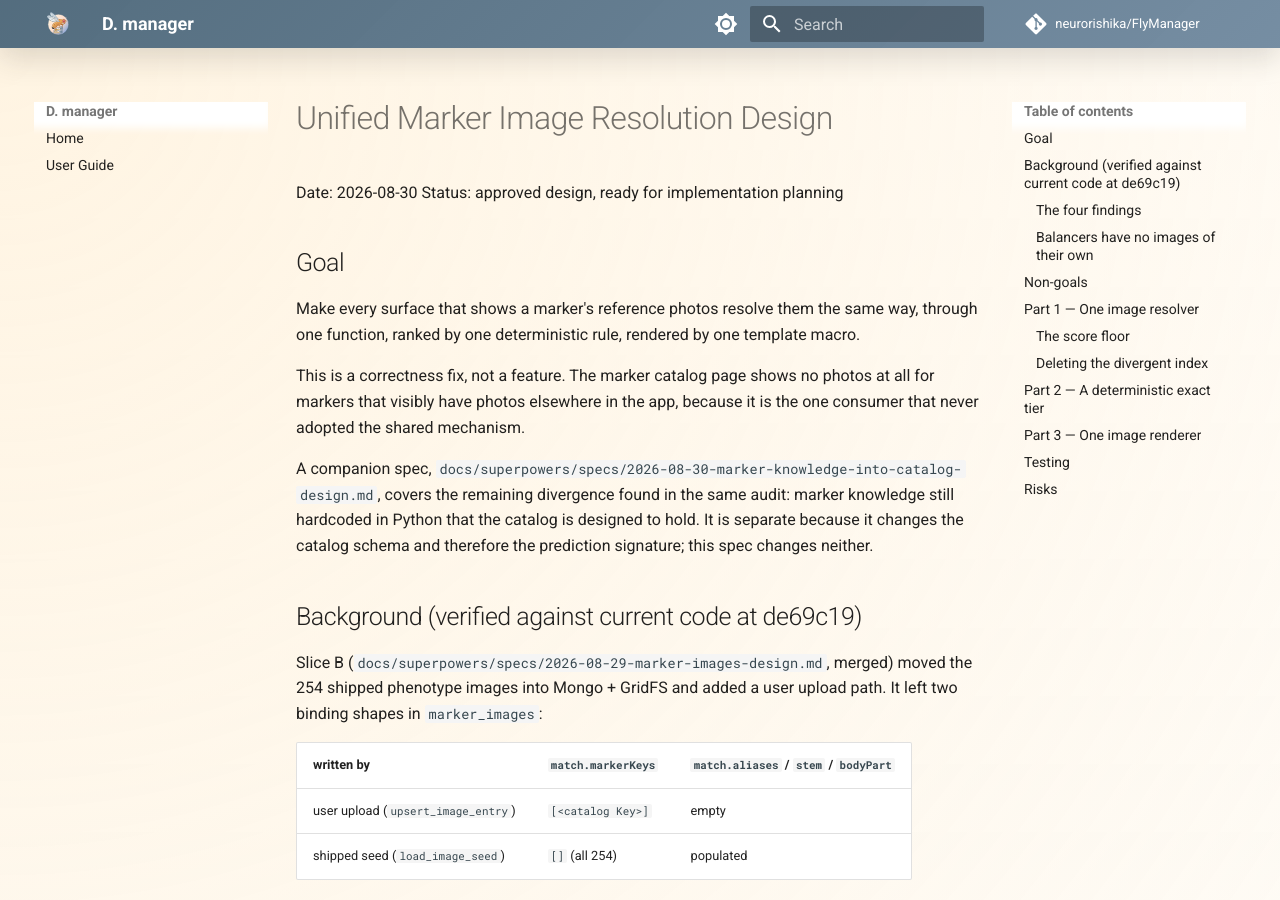
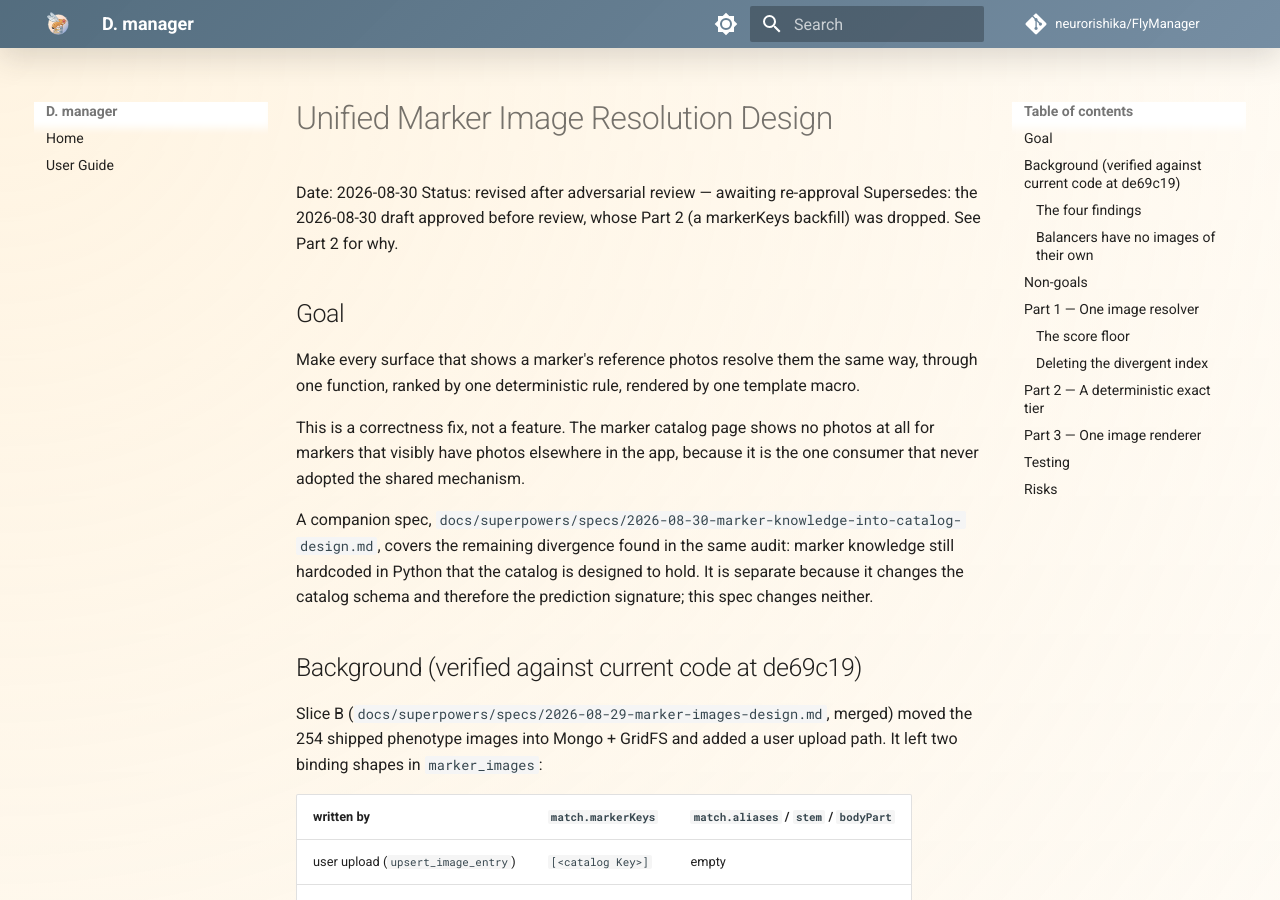
Before and after one commit to neurorishika/FlyManager, an MkDocs documentation site: the page built from docs/superpowers/specs/2026-08-30-unified-marker-image-resolution-design.md, in a window 1280 px wide and 900 px high. Built offline with MkDocs 1.6.1 and Material for MkDocs 9.7.7, drawn with Linux system fonts in a browser that asks for light colours; comment, search, counter and statistics services are not loaded; some of the changed text lies outside the part shown.

Commit message:
docs: mark both marker specs as awaiting re-approval
They were approved before the adversarial review and materially changed
by it -- spec 1 now does the opposite of the data migration that was
approved -- so the approved status was no longer true.

Also fixes two inconsistencies left by the revision: the resolver
signature named a constant the floor rewrite had replaced, and Part 1
documented a different sort order than Part 2 defines.

Co-Authored-By: Claude Opus 5 (1M context) <noreply@anthropic.com>

```diff
--- a/docs/superpowers/specs/2026-08-30-unified-marker-image-resolution-design.md
+++ b/docs/superpowers/specs/2026-08-30-unified-marker-image-resolution-design.md
@@ -1,7 +1,9 @@
 # Unified Marker Image Resolution Design
 
 Date: 2026-08-30
-Status: approved design, ready for implementation planning
+Status: revised after adversarial review — awaiting re-approval
+Supersedes: the 2026-08-30 draft approved before review, whose Part 2 (a
+  markerKeys backfill) was dropped. See Part 2 for why.
 
 ## Goal
 
@@ -107,7 +109,9 @@ a magic number.
 It resolves the Key to the canonical resolved-marker dict — the same shape
 the predictor produces and the viewers already pass in — then scores every
 catalog entry with the existing `_score_entry` and returns all matches at or
-above `min_score`, sorted by score descending then `imageId` for stability.
+above `min_score`, ordered by the tie-break Part 2 defines
+(`-score`, `display.sortOrder`, `imageId`) so the order is identical in every
+process and across deploys.
 
 Key-to-marker resolution, by kind:
 
```
Also changed, not shown: other parts of docs/superpowers/specs/2026-08-30-unified-marker-image-resolution-design.md (+1 -1 lines), docs/superpowers/specs/2026-08-30-marker-knowledge-into-catalog-design.md (+3 -1 lines).
